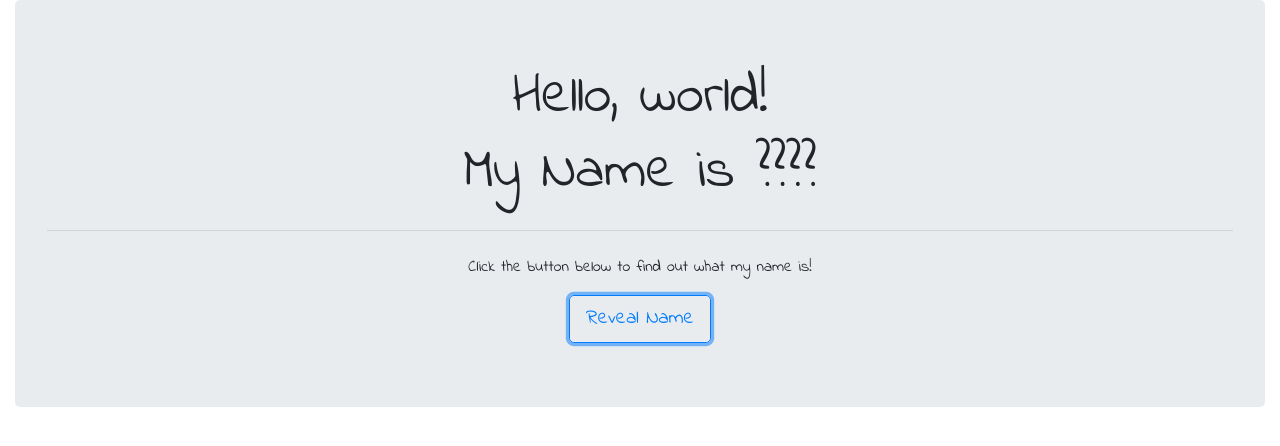
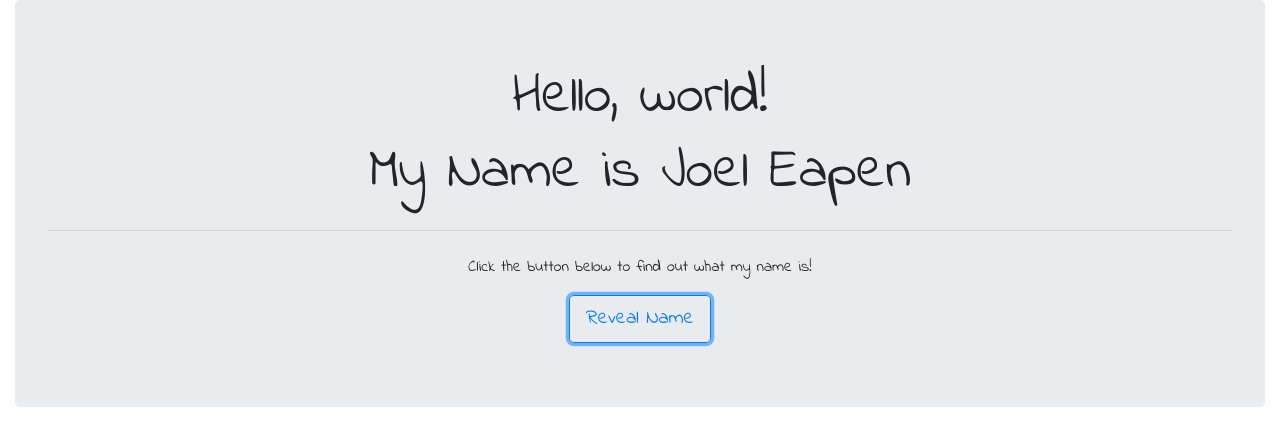
Before and after one commit to joppy16/AJAX, a plain HTML site: page index.html in a window 1280 px wide. Both pictures are taken after a click on the button "Reveal Name". Drawn offline with nearby package versions, Linux system fonts and the light colour scheme.

Commit message:
Add files via upload

```diff
--- a/index.html
+++ b/index.html
@@ -17,7 +17,7 @@
     <div class="container-fluid">
       <div class="jumbotron text-center">
         <h1 class="display-4">Hello, world!</h1>
-        <h1 class="display-4">My Name is ????</h1>
+        <h1 class="display-4">My Name is <span id="name">????</span></h1>
         <hr class="my-4">
         <p>Click the button below to find out what my name is!</p>
         <button type="button" class="btn btn-outline-primary btn-lg" onclick="revealName()">Reveal Name</button>
@@ -26,14 +26,14 @@
 
     <script>
       function revealName(){
-        var mRequest = new XMLHttpRequest();
-        mRequest.onreadystatechange = function(){
-          alert(mRequest.onreadystatechange);
-          alert(mRequest.readyState);
-          alert(mRequest.status);
+        var mReq = new XMLHttpRequest();
+        mReq.onreadystatechange = function(){
+          if(mReq.readyState == 4 && mReq.status == 200){
+            document.querySelector("#name").innerHTML = this.responseText;
+          }
         };
-        mRequest.open("GET", "name.txt", true);
-        mRequest.send();
+        mReq.open("GET", "name.txt", true);
+        mReq.send();
       }
     </script>
 
```
Also changed, not shown: name.txt.
